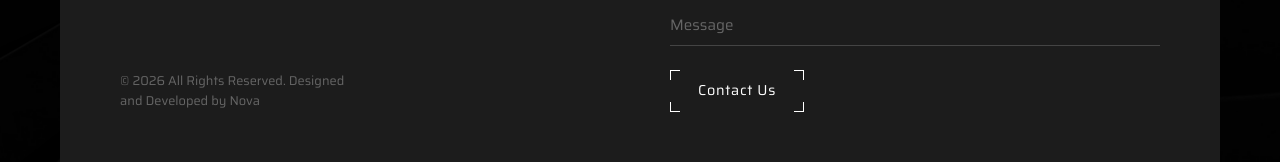
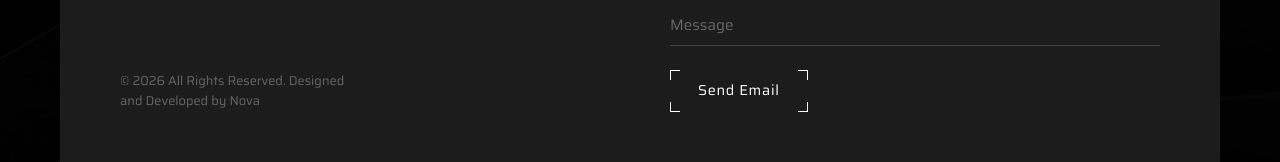
Before and after one commit to novahq-builds/Nova-Website, a Next.js app in the folder nova-website/: page / in a window 1280 px wide. Shown: the part 8327-8489 px from the top of the page. Built offline with nearby package versions, Linux system fonts and the light colour scheme.

Commit message:
changed footer button name

```diff
--- a/nova-website/components/FooterSection/FooterSection.tsx
+++ b/nova-website/components/FooterSection/FooterSection.tsx
@@ -106,7 +106,7 @@ export default function FooterSection() {
           <button className={styles.contactBtn}>
             <span className={styles.corner} data-pos="tl" />
             <span className={styles.corner} data-pos="tr" />
-            Contact Us
+            Send Email
             <span className={styles.corner} data-pos="bl" />
             <span className={styles.corner} data-pos="br" />
           </button>
```
